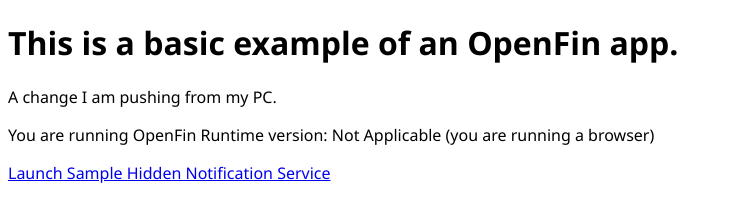
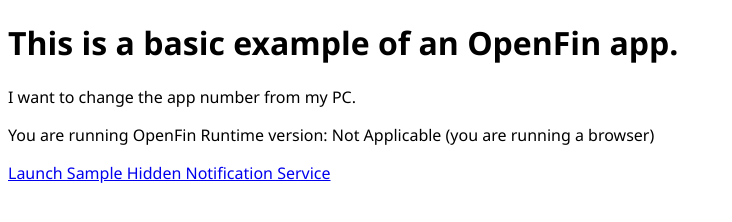
Before and after one commit to yishairasowsky/sandbox, a website: page index.html in a window 1280 px wide. Shown: the whole page, without its empty margins (0-732 px from the left). Drawn offline with Linux system fonts and the light colour scheme.

Commit message:
change app num

```diff
--- a/index.html
+++ b/index.html
@@ -12,7 +12,7 @@
   <body>
     <h1>This is a basic example of an OpenFin app.</h1>
     <p>
-      A change I am pushing from my PC.
+      I want to change the app number from my PC.
     </p>
     <p>
       You are running OpenFin Runtime version:
```
